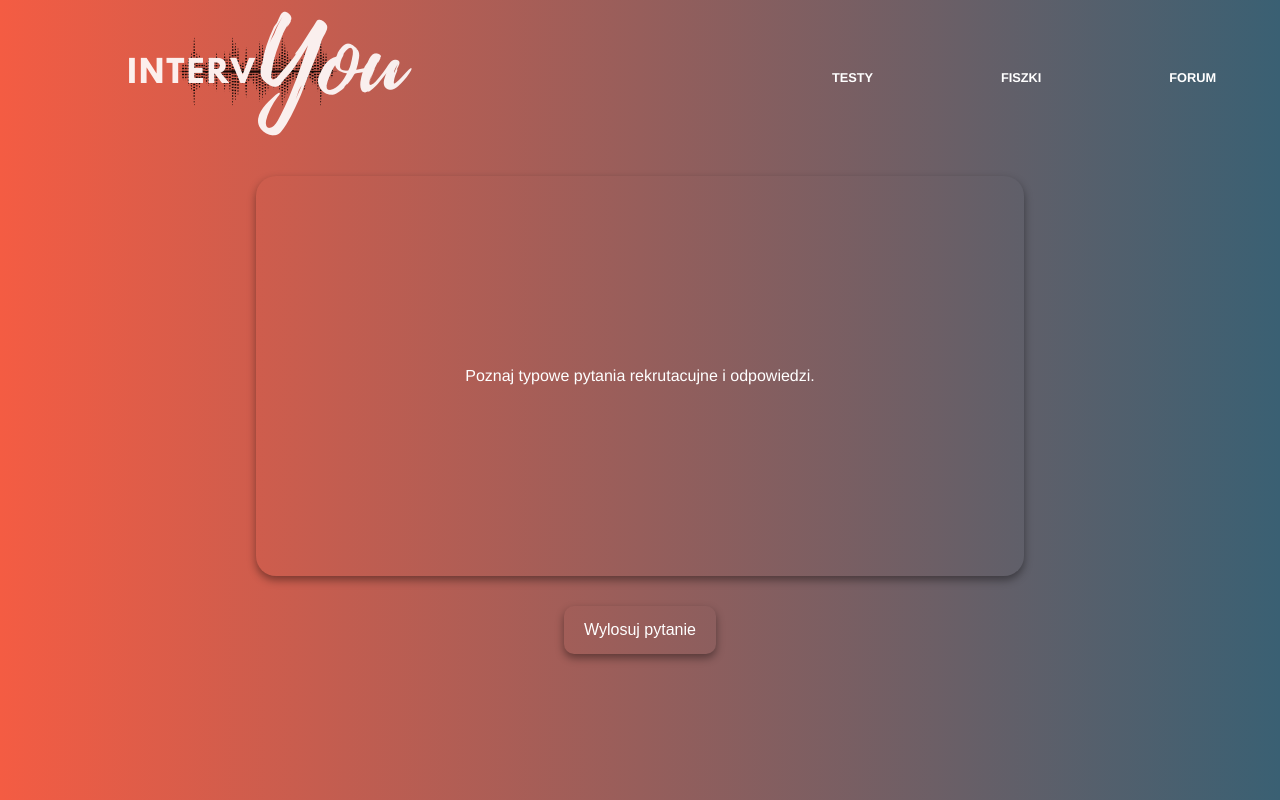
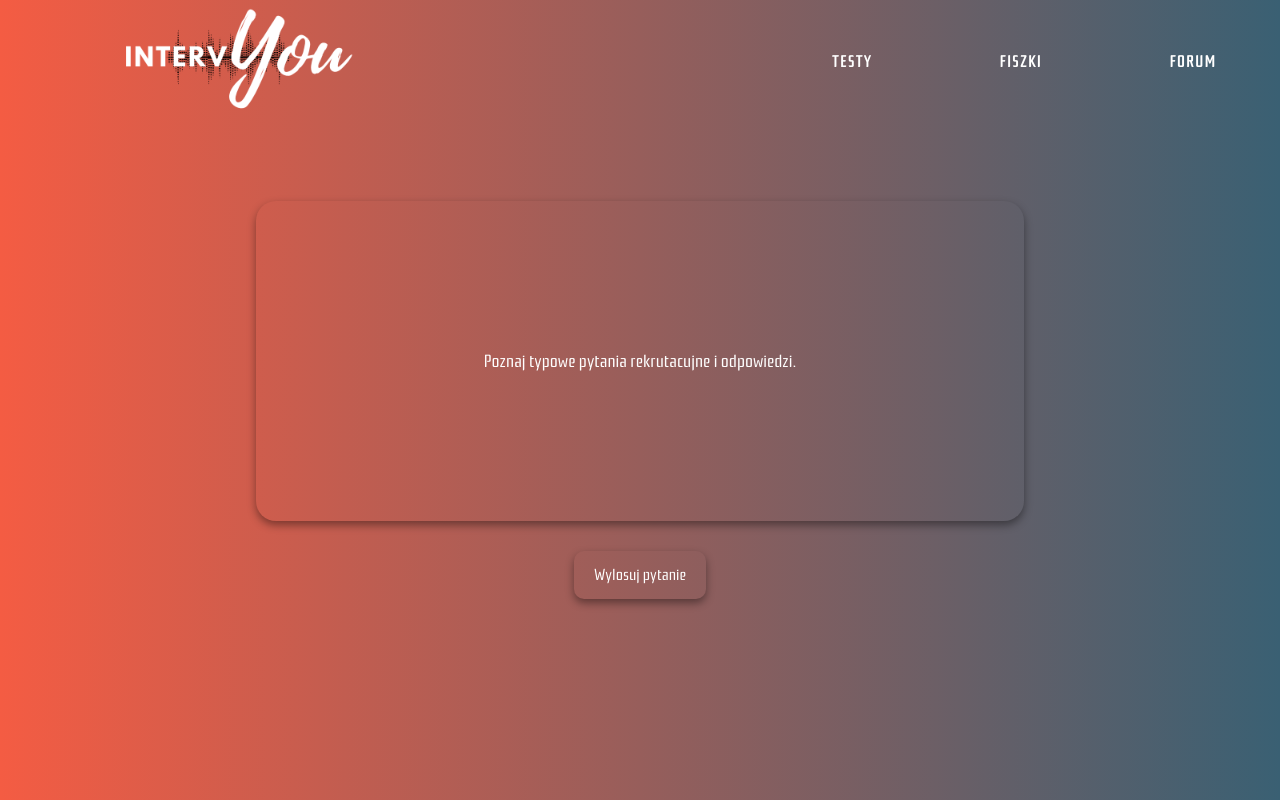
Before and after one commit to ISAKids4Ever/RecruitmentApp, a React (Create React App) app: page /pytania in a window 1280 px wide. Built offline with nearby package versions, Linux system fonts and the light colour scheme; no server answers.

Commit message:
Styling changes - fonts, flashcards mobile version fixed

```diff
--- a/src/App.css
+++ b/src/App.css
@@ -0,0 +1,8 @@
+@font-face{
+    font-family: 'Rationale';
+    src: url('./fonts/Rationale-Regular.ttf');
+}
+
+body{
+    font-family: 'Rationale';
+}
--- a/src/App.js
+++ b/src/App.js
@@ -6,6 +6,7 @@ import {
   Switch
 } from "react-router-dom";
 import  useAuth  from "./hooks/useAuth";
+import './App.css';
 
 // components
 import Navbar from "./components/Navbar";
--- a/src/components/Button.modules.css
+++ b/src/components/Button.modules.css
@@ -3,6 +3,7 @@
 }
 
 .regularButton {
+    font-family: 'Rationale';
     color: white;
     font-size: 1rem;
     outline: none;
--- a/src/components/Flashcard.module.css
+++ b/src/components/Flashcard.module.css
@@ -3,18 +3,19 @@
 }
 
 .flashcard {
-    font-family: Helvetica, sans-serif;
+    font-size: 1rem;
     background-color: transparent;
-    height: 50vh;
-    width: 60vw;
+    height: 40vh;
+    width: 80vw;
     color: white;
-    margin: 30px;
+    margin-bottom: 30px;
 }
 
 .flashcardPlusButtons {
     display: flex;
     flex-direction: row;
-    align-items: center;
+    width: 100vw;
+    justify-content: space-between;
 }
 
 .flashcardPlusButtons>p {
@@ -69,3 +70,13 @@
     flex-direction: row;
     align-content: space-around;
 }
+
+@media (min-width: 750px){
+    .flashcard {
+        font-size: 1.1rem;
+        width: 60vw;
+    }
+    .flashcardPlusButtons {
+        width: 80vw;
+    }
+}
--- a/src/components/Navbar.module.css
+++ b/src/components/Navbar.module.css
@@ -1,3 +1,8 @@
+@font-face{
+    font-family: 'Rationale';
+    src: '../fonts/Rationale-Regular.ttf'
+}
+
 .navbar{
     box-sizing: border-box;
     width: 100vw;
@@ -7,15 +12,17 @@
     z-index: 100;
     display: flex;
     flex-direction: column;
+    margin-bottom: 20px;
 }
 
 .navLogo img{
-    max-height: 20vh;
-    opacity: 0.9;
+    max-height: 15vh;
+    opacity: 1;
+    transition: all 0.15s ease-in-out;
 }
 
 .navLogo:hover img{
-    opacity: 1;
+    opacity: 0.85;
 }
 
 .navViewList {
@@ -31,10 +38,12 @@
     color: white;
     text-transform: uppercase;
     font-weight: 600;
-    font-size: 0.8rem;
-    font-family: Helvetica, sans-serif;
+    letter-spacing: 1.5px;
+    font-size: 0.9rem;
+    font-family: 'Rationale';
     text-decoration: none;
 }
+
 .navViewList a:hover{
     opacity: 0.9;
 }
@@ -52,6 +61,8 @@
     }
     .navViewList {
         width: 40vw;
-        align-items: flex-end;
+    }
+    .navViewList a{
+        font-size: 1rem;
     }
 }
--- a/src/components/QuestionsIntro.module.css
+++ b/src/components/QuestionsIntro.module.css
@@ -8,11 +8,11 @@
 }
 
 .questionCard {
-    margin: 30px;
-    font-family: Helvetica, sans-serif;
+    margin-bottom: 30px;
     background-color: transparent;
-    height: 50vh;
-    width: 60vw;
+    font-size: 1rem;
+    height: 40vh;
+    width: 80vw;
     color: white;
     border-radius: 20px;
     box-shadow: 0 4px 8px 0 rgba(0, 0, 0, 0.4);
@@ -21,3 +21,10 @@
     align-items: center;
     justify-content: center;
 }
+
+@media (min-width: 750px) {
+    .questionCard {
+        width: 60vw;
+        font-size: 1.1rem;
+    }
+}
```
Also changed, not shown: src/fonts/Rationale-Regular.ttf (added).
